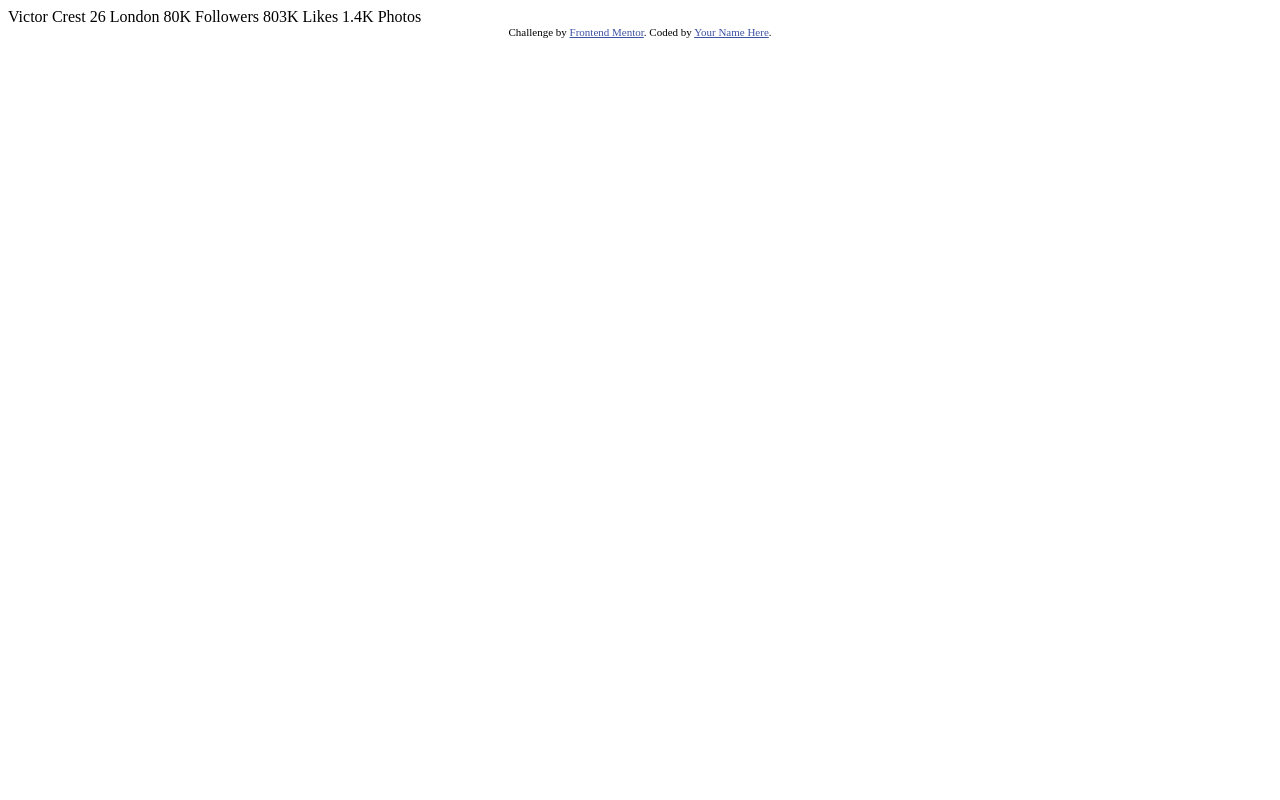
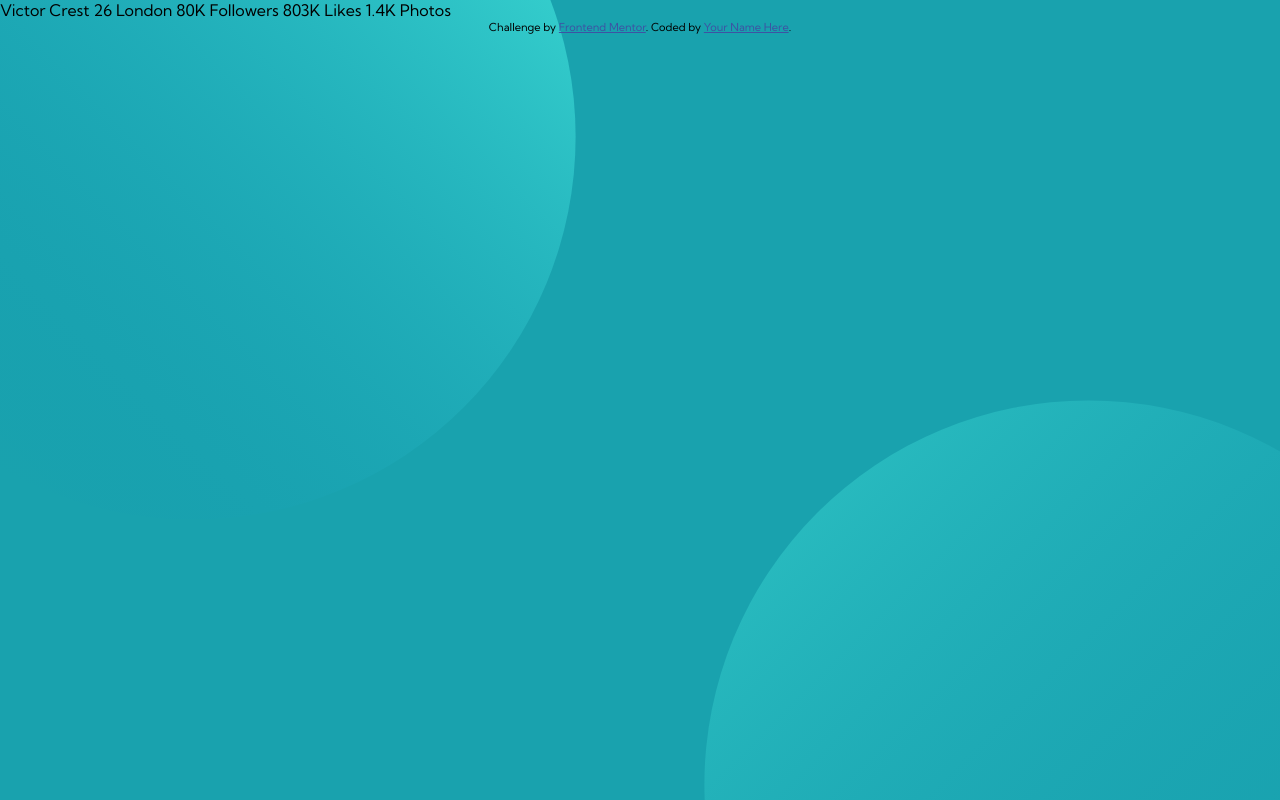
Before and after one commit to purdonkle/profile-card-component-main, a plain HTML site: page index.html in a window 1280 px wide. Drawn offline with Linux system fonts and the light colour scheme.

Commit message:
:art: import font, colors, background

```diff
--- a/index.html
+++ b/index.html
@@ -3,16 +3,9 @@
 <head>
   <meta charset="UTF-8">
   <meta name="viewport" content="width=device-width, initial-scale=1.0"> <!-- displays site properly based on user's device -->
-
   <link rel="icon" type="image/png" sizes="32x32" href="./images/favicon-32x32.png">
-
   <title>Frontend Mentor | Profile card component</title>
-
-  <!-- Feel free to remove these styles or customise in your own stylesheet 👍 -->
-  <style>
-    .attribution { font-size: 11px; text-align: center; }
-    .attribution a { color: hsl(228, 45%, 44%); }
-  </style>
+  <link rel="stylesheet" href="style.css">
 </head>
 <body>
   Victor Crest
--- /dev/null
+++ b/style.css
@@ -0,0 +1,35 @@
+@import url("https://fonts.googleapis.com/css2?family=Kumbh+Sans:wght@400;700&display=swap");
+
+:root {
+  --d-cyan-color: hsl(185, 75%, 39%);
+  --vd-desat-blue-color: hsl(229, 23%, 23%);
+  --d-grayish-blue-color: hsl(227, 10%, 46%);
+  --d-gray-color: hsl(0, 0%, 59%);
+}
+
+* {
+  font-family: "Kumbh Sans", sans-serif;
+  margin: 0;
+  padding: 0;
+  box-sizing: border-box;
+}
+
+body {
+	background-color: var(--d-cyan-color);
+	background-image: url(./images/bg-pattern-top.svg), url(./images/bg-pattern-bottom.svg);
+	background-repeat: no-repeat, no-repeat;
+	background-attachment: fixed, fixed;
+	background-position: left -15vw bottom 35vh, right -15vw top 50vh;
+	background-size: 60vw 60vw;
+  width: 100vw;
+  min-height: 100vh;
+	overflow-x: hidden;
+}
+
+.attribution {
+  font-size: 11px;
+  text-align: center;
+}
+.attribution a {
+  color: hsl(228, 45%, 44%);
+}
```
